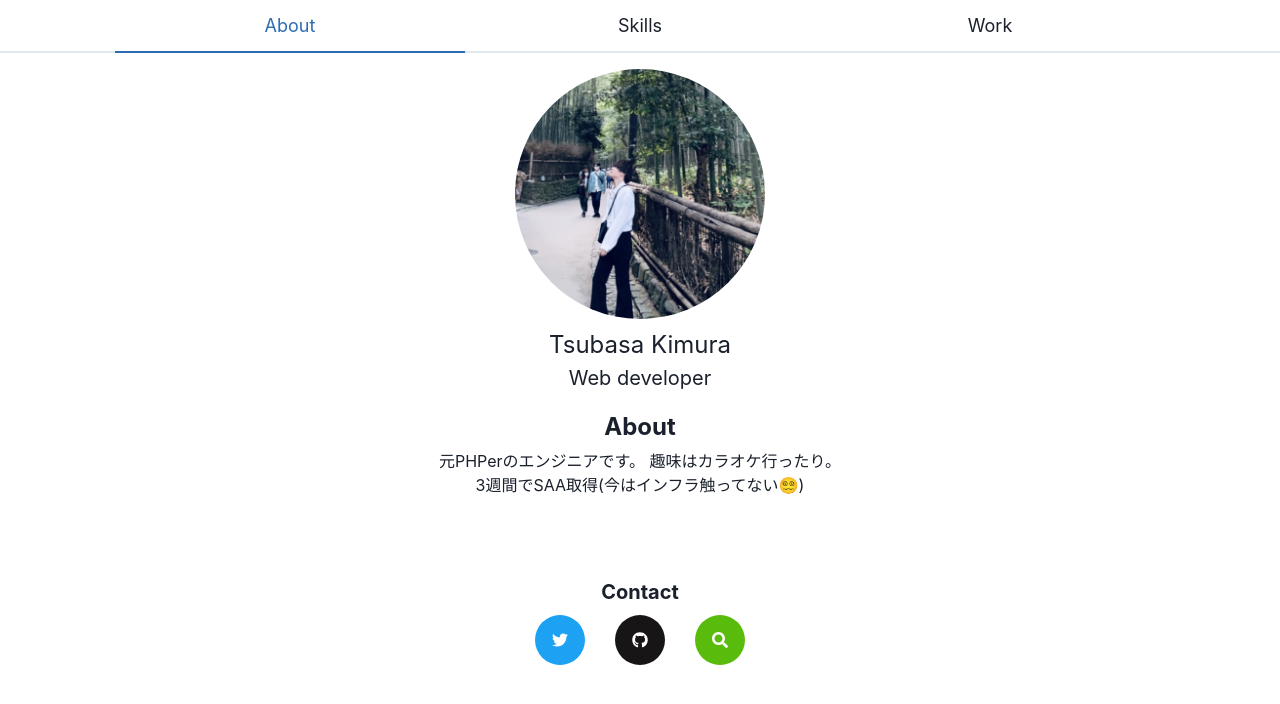
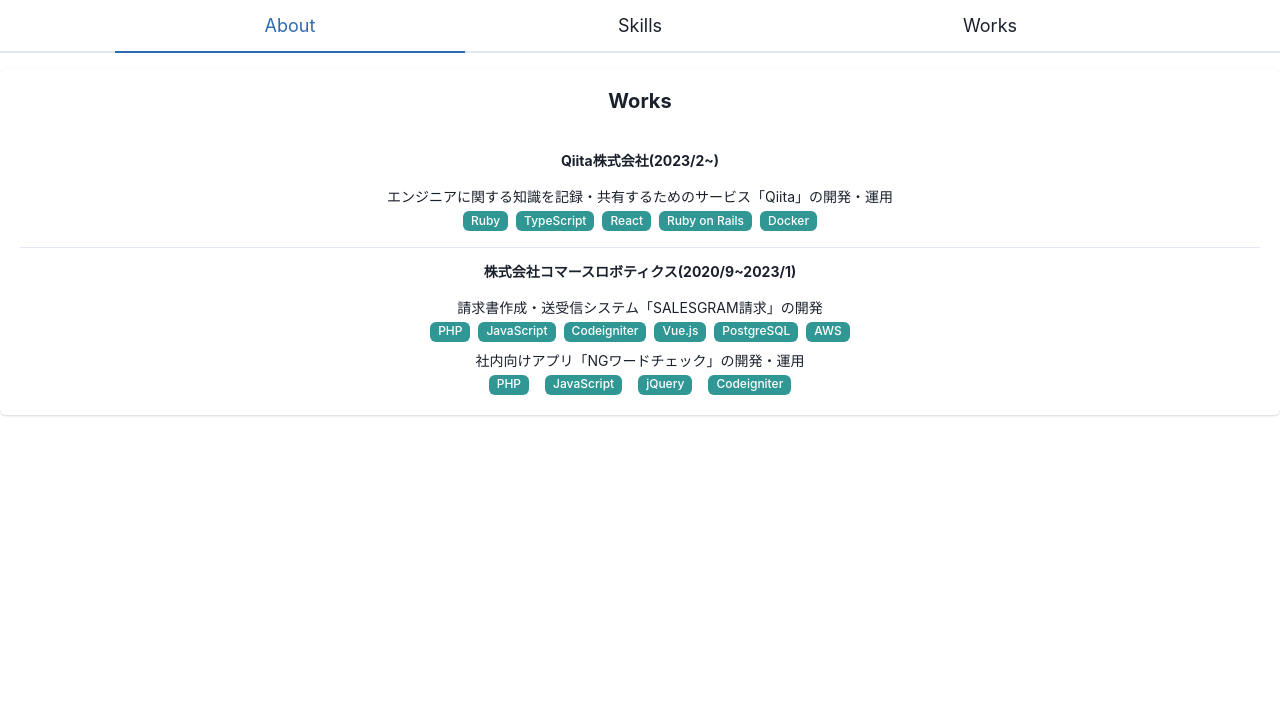
Before and after one commit to kimkim0814/react-portfolio, a React (Create React App) app: page /Works in a window 1280 px wide. Shown: the top 704 px of the page. Built offline with nearby package versions, Linux system fonts and the light colour scheme.

Commit message:
Have link on each page

```diff
--- a/package.json
+++ b/package.json
@@ -20,6 +20,7 @@
     "react": "^18.2.0",
     "react-dom": "^18.2.0",
     "react-icons": "^3.11.0",
+    "react-router-dom": "^6.14.1",
     "react-scripts": "5.0.1",
     "typescript": "^4.9.5",
     "web-vitals": "^2.1.4"
--- a/src/App.tsx
+++ b/src/App.tsx
@@ -1,33 +1,39 @@
-import * as React from "react"
 import {
-  ChakraProvider, Tabs, TabList, TabPanels, Tab, TabPanel, theme,
+  ChakraProvider,
+  Tab,
+  TabList,
+  Tabs,
+  theme,
 } from "@chakra-ui/react"
+import { css } from "@emotion/react"
 import { About } from "./components/About"
-import { css } from "@emotion/react"
 import { Skills } from "./components/Skills"
-import { Work } from "./components/Work"
+import { Works } from "./components/Works"
+import { BrowserRouter, Route, Link, Routes } from 'react-router-dom';
 
 export const App = () => (
+  <BrowserRouter>
     <ChakraProvider theme={theme}>
       <Tabs align="center" size="lg" >
-      <TabList >
+        <TabList mb={4}>
+          <Link to="/" style={{ textDecoration: 'none' }}>
             <Tab css={tabStyle}>About</Tab>
+          </Link>
+          <Link to="Skills" style={{ textDecoration: 'none' }}>
             <Tab css={tabStyle}>Skills</Tab>
-        <Tab css={tabStyle}>Work</Tab>
+          </Link>
+          <Link to="Works" style={{ textDecoration: 'none' }}>
+            <Tab css={tabStyle}>Works</Tab>
+          </Link>
         </TabList>
-      <TabPanels>
-        <TabPanel>
-          <About />
-        </TabPanel>
-        <TabPanel>
-          <Skills />
-        </TabPanel>
-        <TabPanel>
-          <Work />
-        </TabPanel>
-      </TabPanels>
+        <Routes>
+          <Route path="/" element={<About />} />
+          <Route path="Skills" element={<Skills />} />
+          <Route path="Works" element={<Works />} />
+        </Routes>
       </Tabs>
     </ChakraProvider>
+  </BrowserRouter >
 )
 
 const tabStyle = css({
--- a/src/components/Work.tsx
+++ b/src/components/Works.tsx
@@ -1,6 +1,6 @@
 import { Box, Card, CardHeader, CardBody, Heading, Stack, StackDivider, Text, HStack, Tag, Center } from '@chakra-ui/react'
 
-export const Work = () => {
+export const Works = () => {
   const skillsQiita = ['Ruby', 'TypeScript', 'React', 'Ruby on Rails', 'Docker']
   const skillsSalesGram = ['PHP', 'JavaScript', 'Codeigniter', 'Vue.js', 'PostgreSQL', 'AWS']
   const skillsNgWordCheck = ['PHP', 'JavaScript', 'jQuery', 'Codeigniter']
@@ -8,7 +8,7 @@
   return (
     <Card>
       <CardHeader>
-        <Heading size='md'>Work</Heading>
+        <Heading size='md'>Works</Heading>
       </CardHeader>
 
       <CardBody>
```
Also changed, not shown: 1 other file (tests, documents, lock files or other folders). Lines whose indentation alone changed are shown as unchanged.
